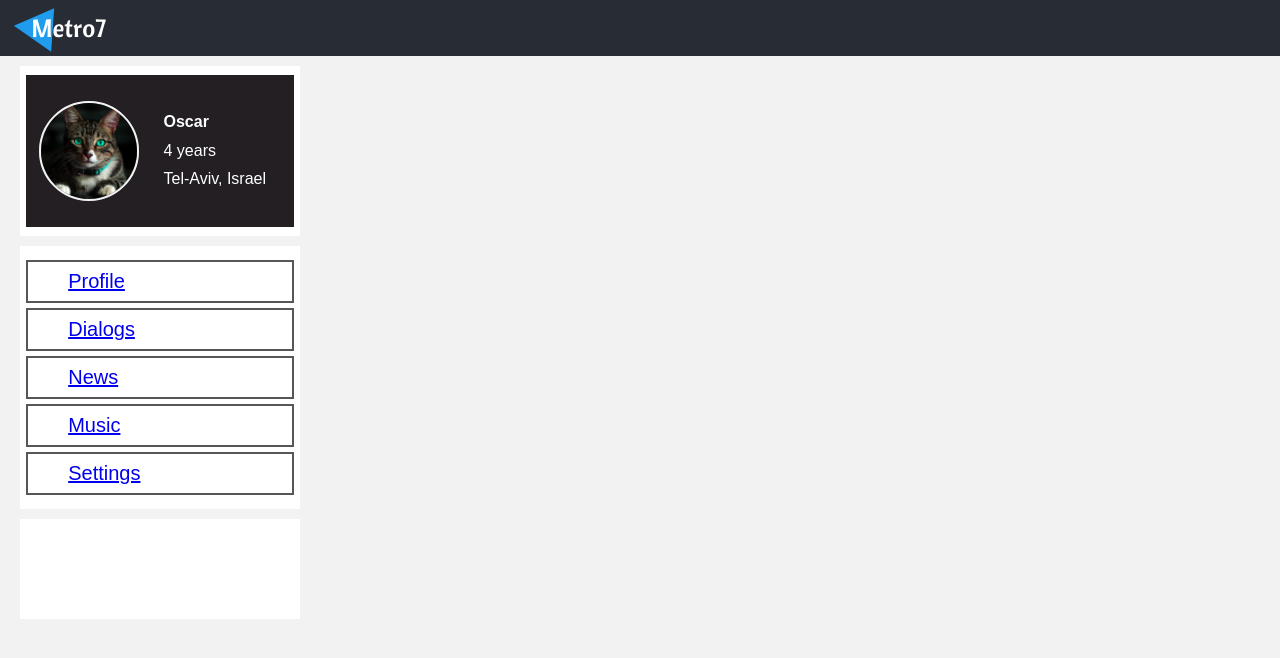
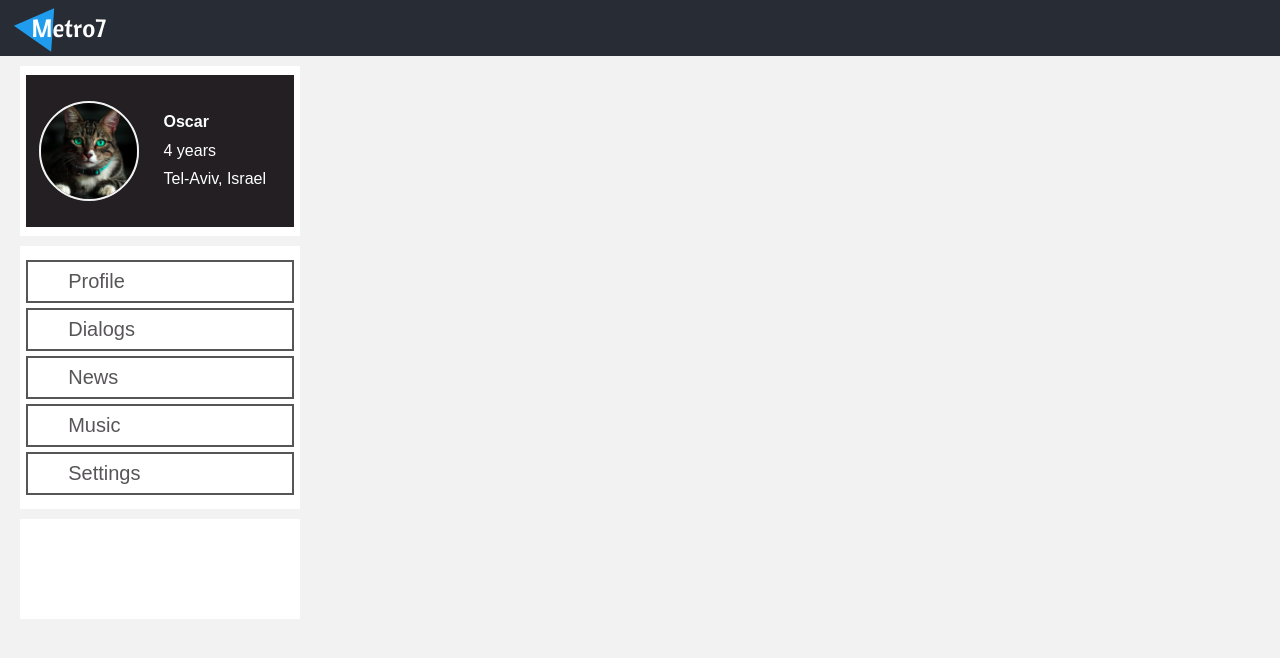
Before and after one commit to lina994/metro-social-network-client-2021, a React (Create React App) app: page / in a window 1280 px wide. Shown: the top 658 px of the page. Built offline with nearby package versions, Linux system fonts and the light colour scheme.

Commit message:
add css to active NavLink

```diff
--- a/src/components/Navbar/Navbar.jsx
+++ b/src/components/Navbar/Navbar.jsx
@@ -6,19 +6,19 @@ function Navbar(props) {
   return (
     <nav className={s.appNavbar}>
       <div className={s.navLinkWrapper}>
-        <NavLink to='/profile'>Profile</NavLink>
+        <NavLink to='/profile' activeClassName={s.activeNavLink}>Profile</NavLink>
       </div>
       <div className={s.navLinkWrapper}>
-        <NavLink to='/dialogs'>Dialogs</NavLink>
+        <NavLink to='/dialogs' activeClassName={s.activeNavLink}>Dialogs</NavLink>
       </div>
       <div className={s.navLinkWrapper}>
-        <NavLink to='/news'>News</NavLink>
+        <NavLink to='/news' activeClassName={s.activeNavLink}>News</NavLink>
       </div>
       <div className={s.navLinkWrapper}>
-        <NavLink to='/music'>Music</NavLink>
+        <NavLink to='/music' activeClassName={s.activeNavLink}>Music</NavLink>
       </div>
       <div className={s.navLinkWrapper}>
-        <NavLink to='/settings'>Settings</NavLink>
+        <NavLink to='/settings' activeClassName={s.activeNavLink}>Settings</NavLink>
       </div>
     </nav>
   );
--- a/src/components/Navbar/Navbar.module.css
+++ b/src/components/Navbar/Navbar.module.css
@@ -10,7 +10,16 @@
   padding: 8px 0px 8px 15%;
   margin: 5px auto;
   border: 2px solid #585558;
+}
+
+/* include NavLink */
+.navLinkWrapper a {
   font-family: Arial, Helvetica, sans-serif;
   font-size: 20px;
   color: #585558;
+  text-decoration: none;
 }
+
+a.activeNavLink {
+  color: #209cee;
+}
```
